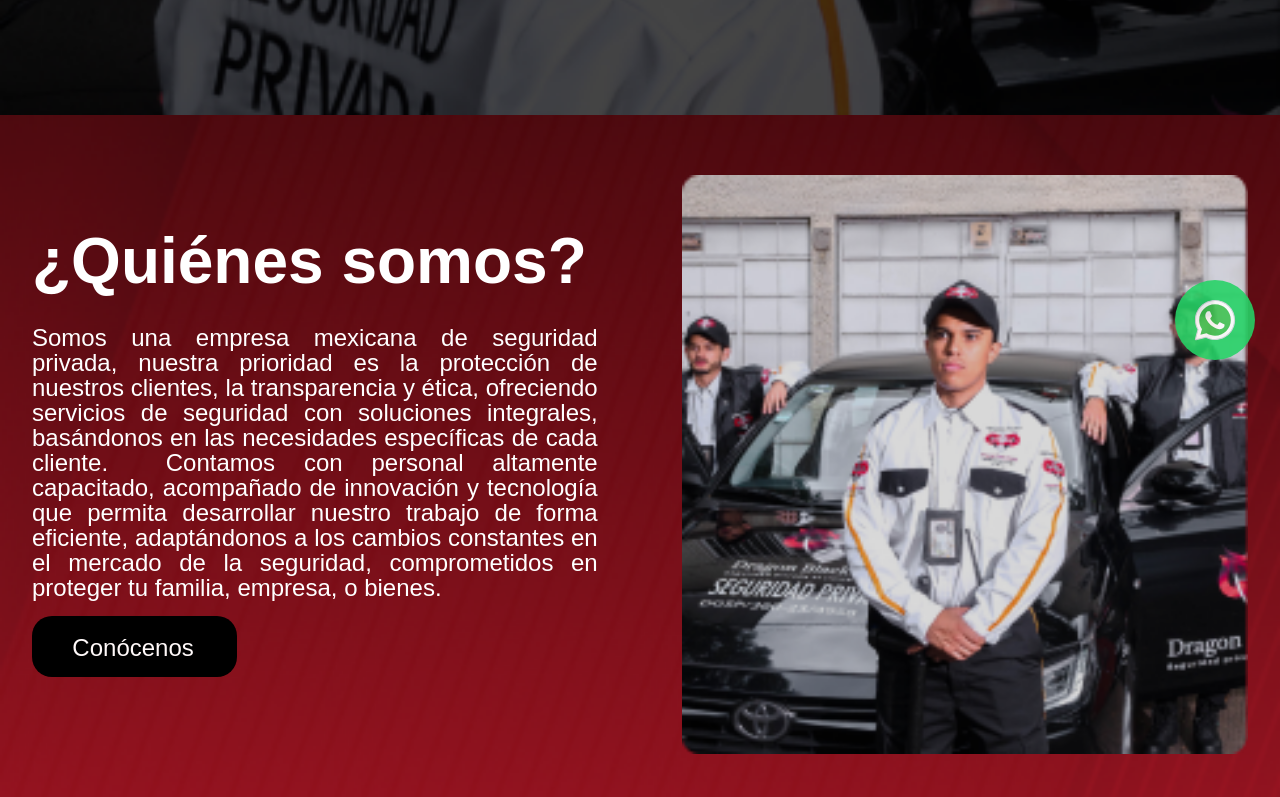
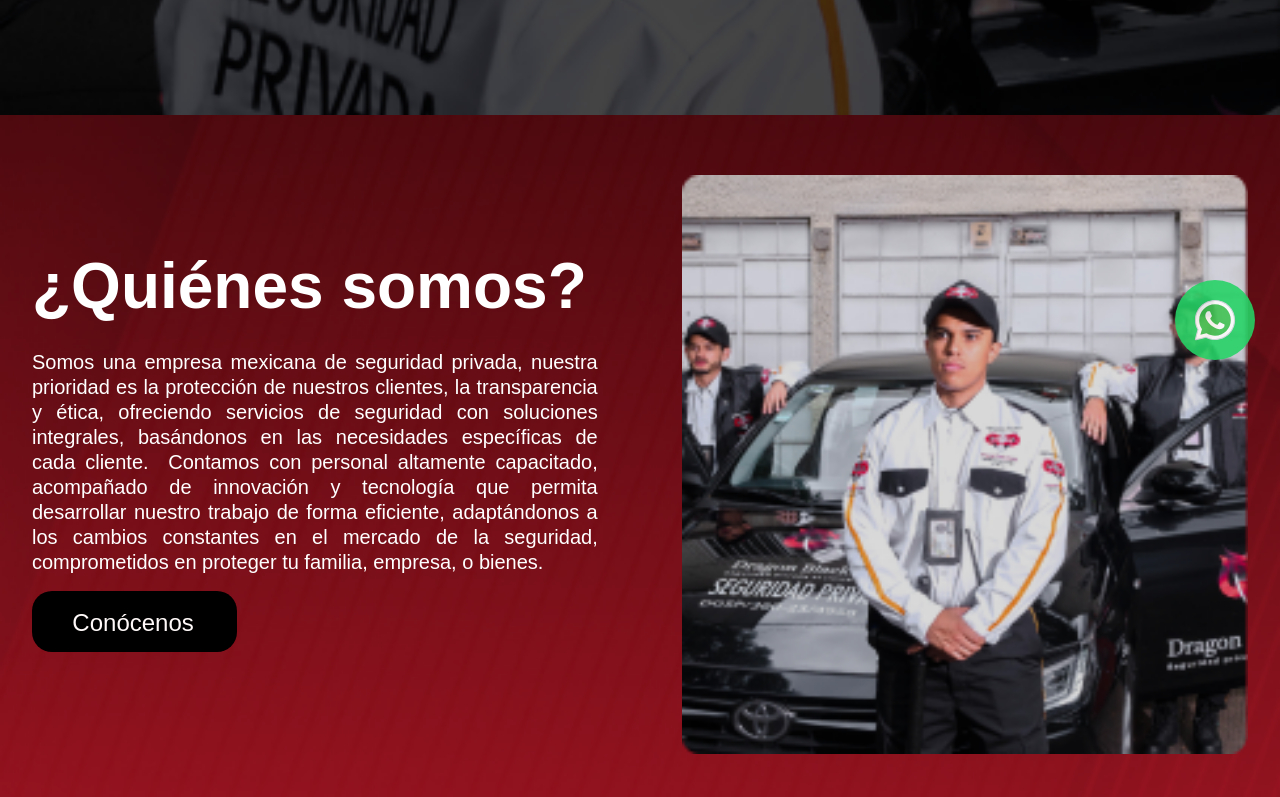
Before and after one commit to dragonbnr/dragonbnr, a Next.js app: page /Conocenos in a window 1280 px wide. Shown: the part 415-1212 px from the top of the page. Built offline with nearby package versions, Linux system fonts and the light colour scheme.

Commit message:
Update Quienes, GuardiasSection, and Hero components for improved layout and responsiveness; adjust text sizes and container heights for better visual consistency and accessibility.

```diff
--- a/src/components/Conocenos/Quienes.jsx
+++ b/src/components/Conocenos/Quienes.jsx
@@ -19,7 +19,7 @@ function Quienes() {
       <h1 className="text-[25px] md:text-[28px] lg:text-[45px] xl:text-[64px] font-semibold text-white leading-7 mb-[11px] md:mb-[15px] lg:mb-[20px] xl:mb-[50px] z-10">
       ¿Quiénes somos? <br />
       </h1>
-      <p className="w-[87%] text-justify text-white text-[10px] md:text-[14px] lg:text-2xl font-normal leading-3 md:leading-[20px] lg:leading-[25px] mb-4 z-10">
+      <p className="w-[87%] text-justify text-white text-[10px] md:text-[14px] lg:text-[20px] font-normal leading-3 md:leading-[20px] lg:leading-[25px] mb-4 z-10">
       Somos una empresa mexicana de seguridad privada, nuestra prioridad es la protección de nuestros clientes, la transparencia y ética, ofreciendo servicios de seguridad con soluciones integrales, basándonos en las necesidades específicas de cada cliente.  Contamos con personal altamente capacitado, acompañado de innovación y tecnología que permita desarrollar nuestro trabajo de forma eficiente, adaptándonos a los cambios constantes en el mercado de la seguridad, comprometidos en proteger tu familia, empresa, o bienes.
 
       </p>
--- a/src/components/Guardias/GuardiasSection.jsx
+++ b/src/components/Guardias/GuardiasSection.jsx
@@ -53,7 +53,7 @@ function GuardiasSection() {
         C.U.I.P (Cedula Única de Identificación Policial).
       </p>
       <div className="w-[87%] md:w-full md:px-12 lg:px-20 flex flex-col md:flex-row md:gap-8 h-auto mt-[20px] mb-4 z-10">
-        <div className="w-full h-[212px] md:h-full lg:h-[550px] bg-white rounded-lg border-l-4 border-[#ca1b2e] flex flex-col items-center md:items-start justify-center lg:justify-start md:py-8 lg:py-10 md:px-4">
+        <div className="w-full h-[212px] md:h-[550px] bg-white rounded-lg border-l-4 border-[#ca1b2e] flex flex-col items-center md:items-start justify-center lg:justify-start md:py-8 lg:py-10 md:px-4">
           <h3 className="max-w-[220.70px] w-full  md:max-w-full text-center md:text-left text-black text-[22px] md:text-[30px] lg:text-[35px]  font-bold leading-6 md:leading-[34px] mb-4  ">
             ¿Qué ofrece nuestro servicio?
           </h3>
@@ -66,7 +66,7 @@ function GuardiasSection() {
           </ul>
         </div>
 
-        <div className="w-full  h-[299px] md:h-full lg:h-[550px] bg-white rounded-lg border-l-4 border-[#ca1b2e]  flex flex-col items-center md:items-start justify-center md:py-8 md:px-4 mt-8 md:mt-0">
+        <div className="w-full  h-[299px] md:h-[550px] bg-white rounded-lg border-l-4 border-[#ca1b2e]  flex flex-col items-center md:items-start justify-center md:py-8 md:px-4 mt-8 md:mt-0">
           <h3 className="max-w-[220.70px] w-full md:max-w-full text-center md:text-left  text-black text-[22px] md:text-[30px] lg:text-[35px] font-bold leading-6 md:leading-[34px] mb-4  ">
             Dirigido para todo tipo de instalaciones:
           </h3>
--- a/src/components/Servicios/Hero.jsx
+++ b/src/components/Servicios/Hero.jsx
@@ -13,7 +13,7 @@ function Hero() {
         alt="Background"
         />
       </div>
-      <h1 className="text-white text-[40.51px] md:text-[60px] lg:text-[120px] font-semibold z-10 text-center leading-8 md:leading-[60px] lg:leading-[100px] ">
+      <h1 className="text-white text-[40.51px] md:text-[50px] font-semibold z-10 text-center leading-8 md:leading-[50px]  ">
         Nuestros <br/>
     <span className="text-[#ca1b2e]">servicios</span>
         </h1>
```
